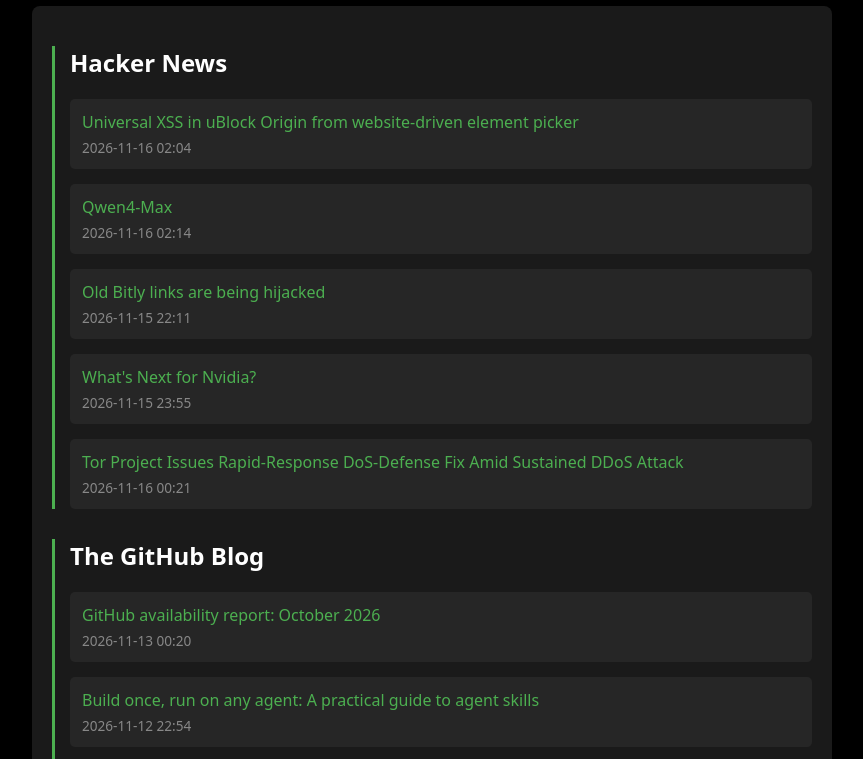
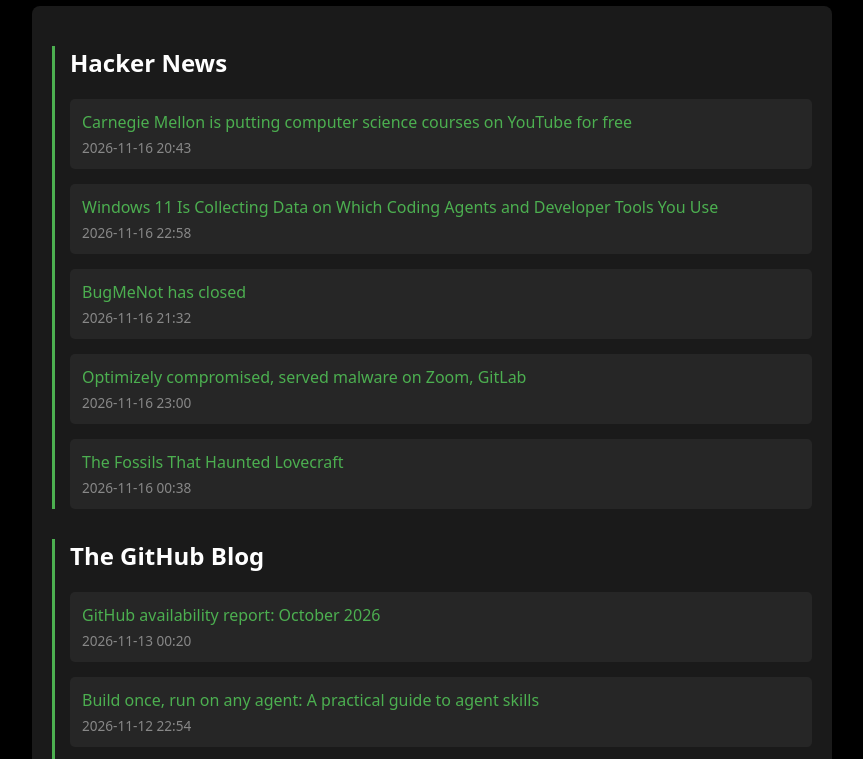
Before and after one commit to dhruvdivecha/AutoFeed-Updater, a plain HTML site: page index.html in a window 1280 px wide. Shown: the part 80-839 px from the top of the page, without its empty margins (208-1071 px from the left). Drawn offline with Linux system fonts and the light colour scheme.

Commit message:
Auto-update feeds - 2026-11-17 07:14:32 UTC

```diff
--- a/index.html
+++ b/index.html
@@ -59,32 +59,32 @@
     </style>
 </head>
 <body>
-    <h1>📰 Sports Feed Updates (2026-11-16 05:37 UTC)</h1>
+    <h1>📰 Sports Feed Updates (2026-11-17 07:14 UTC)</h1>
     <div class="container">
         <div class="feed"><h2>Hacker News</h2>
                 <div class="entry">
-                    <a href="https://iter.ca/post/ubo-uxss/" target="_blank">Universal XSS in uBlock Origin from website-driven element picker</a>
-                    <span class="timestamp">2026-11-16 02:04</span>
+                    <a href="https://www.cs.cmu.edu/learn/" target="_blank">Carnegie Mellon is putting computer science courses on YouTube for free</a>
+                    <span class="timestamp">2026-11-16 20:43</span>
                 </div>
 
                 <div class="entry">
-                    <a href="https://qwen.ai/blog?id=qwen4-max" target="_blank">Qwen4-Max</a>
-                    <span class="timestamp">2026-11-16 02:14</span>
+                    <a href="https://xusheng.dev/posts/windows-coding-agent-telemetry/" target="_blank">Windows 11 Is Collecting Data on Which Coding Agents and Developer Tools You Use</a>
+                    <span class="timestamp">2026-11-16 22:58</span>
                 </div>
 
                 <div class="entry">
-                    <a href="https://ransomnews.com/burger-king-tweet-bitly-link-hijack-2026/" target="_blank">Old Bitly links are being hijacked</a>
-                    <span class="timestamp">2026-11-15 22:11</span>
+                    <a href="https://www.bugmenot.com/" target="_blank">BugMeNot has closed</a>
+                    <span class="timestamp">2026-11-16 21:32</span>
                 </div>
 
                 <div class="entry">
-                    <a href="https://steveblank.com/2026/11/15/whats-next-for-nvidia/" target="_blank">What's Next for Nvidia?</a>
-                    <span class="timestamp">2026-11-15 23:55</span>
+                    <a href="https://blog.report-uri.com/worlds-largest-brands-infected-with-malware-via-optimizely/" target="_blank">Optimizely compromised, served malware on Zoom, GitLab</a>
+                    <span class="timestamp">2026-11-16 23:00</span>
                 </div>
 
                 <div class="entry">
-                    <a href="https://forum.torproject.org/t/security-release-0-4-9-17/22454" target="_blank">Tor Project Issues Rapid-Response DoS-Defense Fix Amid Sustained DDoS Attack</a>
-                    <span class="timestamp">2026-11-16 00:21</span>
+                    <a href="https://paleonerdish.wordpress.com/2026/10/30/halloween-special-xiv-the-fossils-that-haunted-lovecraft/" target="_blank">The Fossils That Haunted Lovecraft</a>
+                    <span class="timestamp">2026-11-16 00:38</span>
                 </div>
                 </div><div class="feed"><h2>The GitHub Blog</h2>
                 <div class="entry">
```
